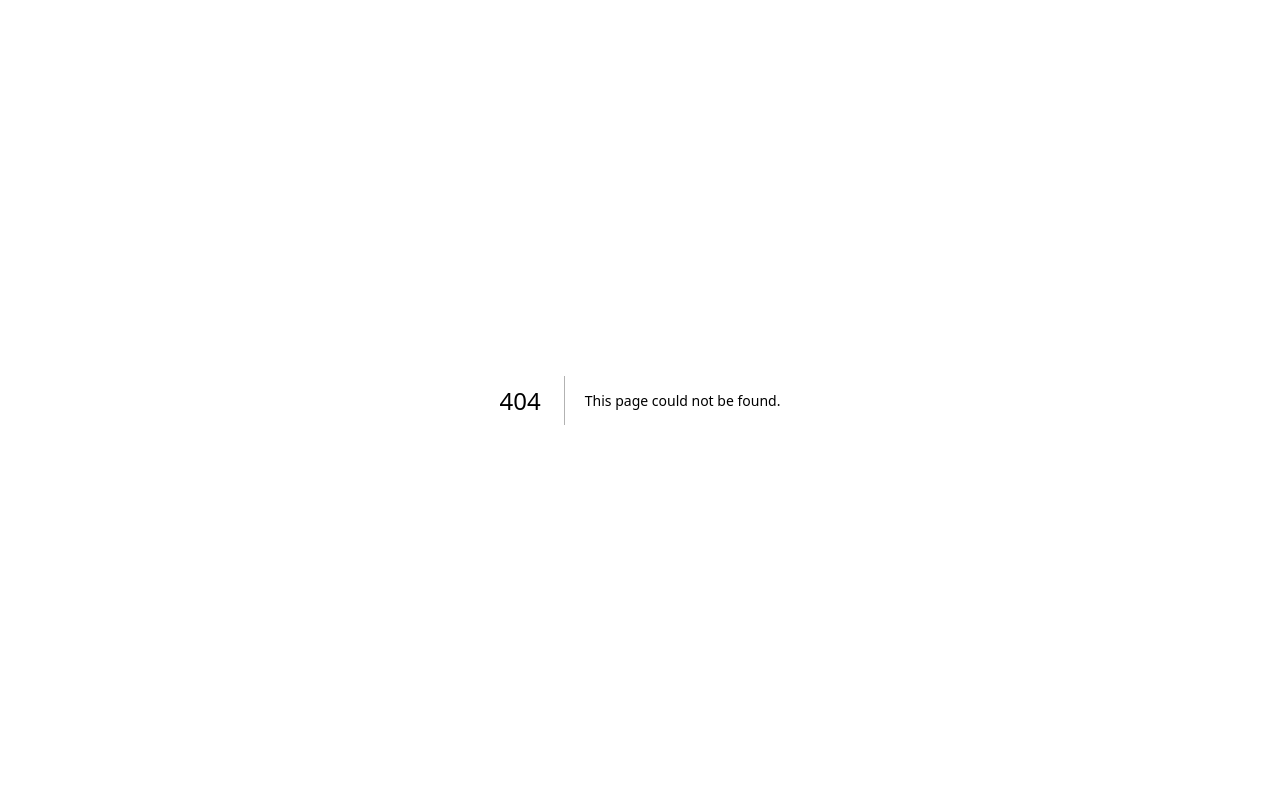
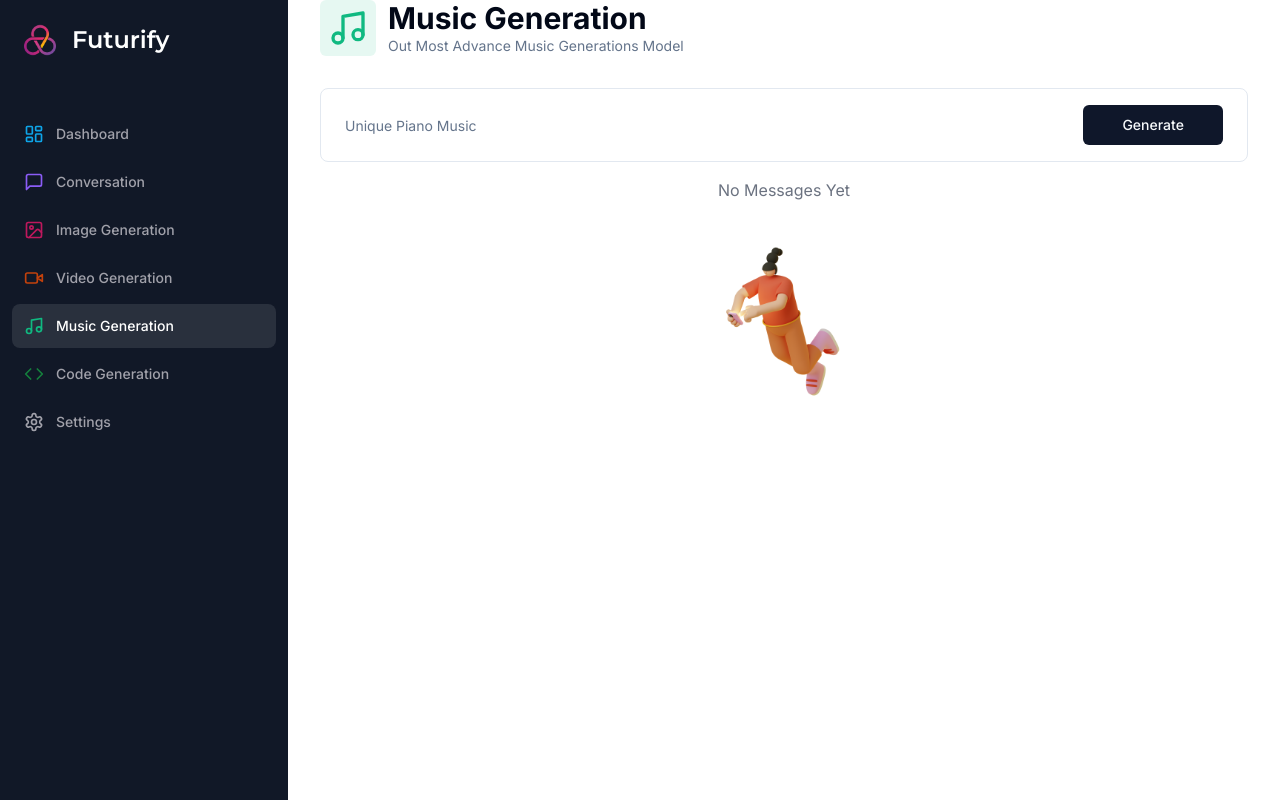
Before and after one commit to clevermiraz/futurify, a Next.js app: page /music in a window 1280 px wide. Before the commit this address had no page. Built offline with nearby package versions, Linux system fonts and the light colour scheme.

Commit message:
✌️Music Generation AI (Replicate AI) Complete

```diff
--- /dev/null
+++ b/app/(dashboard)/(routes)/music/constants.tsx
@@ -0,0 +1,5 @@
+import * as z from "zod";
+
+export const formSchema = z.object({
+    prompt: z.string().min(1, { message: "Music Prompt is required" }),
+});
--- /dev/null
+++ b/app/(dashboard)/(routes)/music/page.tsx
@@ -0,0 +1,99 @@
+"use client";
+
+import { zodResolver } from "@hookform/resolvers/zod";
+import axios from "axios";
+import { Music } from "lucide-react";
+import { useRouter } from "next/navigation";
+import { useState } from "react";
+import { useForm } from "react-hook-form";
+import * as z from "zod";
+
+import Empty from "@/components/empty";
+import Heading from "@/components/heading";
+import Loader from "@/components/loader";
+import { Button } from "@/components/ui/button";
+import { Form, FormControl, FormField, FormItem } from "@/components/ui/form";
+import { Input } from "@/components/ui/input";
+import { formSchema } from "./constants";
+
+export default function ConversationPage() {
+    const router = useRouter();
+    const [music, setMusic] = useState<string>();
+
+    const form = useForm<z.infer<typeof formSchema>>({
+        resolver: zodResolver(formSchema),
+        defaultValues: {
+            prompt: "",
+        },
+    });
+
+    const isLoading = form.formState.isSubmitting;
+
+    const onSubmit = async (values: z.infer<typeof formSchema>) => {
+        try {
+            setMusic(undefined);
+            const response = await axios.post("/api/music", values);
+
+            setMusic(response.data.audio);
+
+            form.reset();
+        } catch (error: any) {
+            console.log(error);
+        } finally {
+            router.refresh();
+        }
+    };
+
+    return (
+        <>
+            <Heading
+                title="Music Generation"
+                description="Out Most Advance Music Generations Model"
+                icon={Music}
+                iconColor="text-emerald-500"
+                bgColor="bg-emerald-500/10"
+            />
+            <div className="px-4 lg:px-8">
+                <div>
+                    <Form {...form}>
+                        <form
+                            action=""
+                            onSubmit={form.handleSubmit(onSubmit)}
+                            className="rounded-lg border w-full p-4 px-3 md:px-6 focus-within:shadow grid grid-cols-12 gap-2"
+                        >
+                            <FormField
+                                name="prompt"
+                                render={({ field }) => (
+                                    <FormItem className="col-span-12 lg:col-span-10">
+                                        <FormControl className="m-0 p-0">
+                                            <Input
+                                                className="border-0 outline-none focus-visible:ring-0 focus-visible:ring-transpare"
+                                                disabled={isLoading}
+                                                placeholder="Unique Piano Music"
+                                                {...field}
+                                            />
+                                        </FormControl>
+                                    </FormItem>
+                                )}
+                            />
+                            <Button className="col-span-12 lg:col-span-2 w-full" disabled={isLoading}>
+                                Generate
+                            </Button>
+                        </form>
+                    </Form>
+                </div>
+                <div className="space-y-4 mt-4">
+                    {isLoading && <Loader />}
+
+                    {!music && !isLoading && <Empty label="No Messages Yet" />}
+
+                    {music && (
+                        <audio controls className="w-full mt-8">
+                            <source src={music} />
+                        </audio>
+                    )}
+                </div>
+            </div>
+        </>
+    );
+}
--- /dev/null
+++ b/app/api/music/route.ts
@@ -0,0 +1,37 @@
+import { auth } from "@clerk/nextjs";
+import { NextResponse } from "next/server";
+import Replicate from "replicate";
+
+const replicate = new Replicate({
+    auth: process.env.REPLICATE_API_TOKEN!,
+});
+
+export async function POST(req: Request) {
+    try {
+        const { userId } = auth();
+        const body = await req.json();
+        const { prompt } = body;
+
+        if (!userId) {
+            return new NextResponse("Unauthorized", { status: 401 });
+        }
+
+        if (!prompt) {
+            return new NextResponse("Prompt Not Found", { status: 400 });
+        }
+
+        const response = await replicate.run(
+            "riffusion/riffusion:8cf61ea6c56afd61d8f5b9ffd14d7c216c0a93844ce2d82ac1c9ecc9c7f24e05",
+            {
+                input: {
+                    prompt_a: prompt,
+                },
+            }
+        );
+
+        return NextResponse.json(response, { status: 200 });
+    } catch (err) {
+        console.log("Error in music route", err);
+        return new NextResponse("Internal Server Error", { status: 500 });
+    }
+}
--- a/package.json
+++ b/package.json
@@ -37,6 +37,7 @@
     "rehype-highlight": "^7.0.0",
     "rehype-pretty-code": "^0.10.1",
     "rehype-slug": "^6.0.0",
+    "replicate": "^0.18.0",
     "tailwind-merge": "^1.14.0",
     "tailwindcss": "3.3.3",
     "tailwindcss-animate": "^1.0.6",
```
Also changed, not shown: 2 other files (tests, documents, lock files or other folders).
